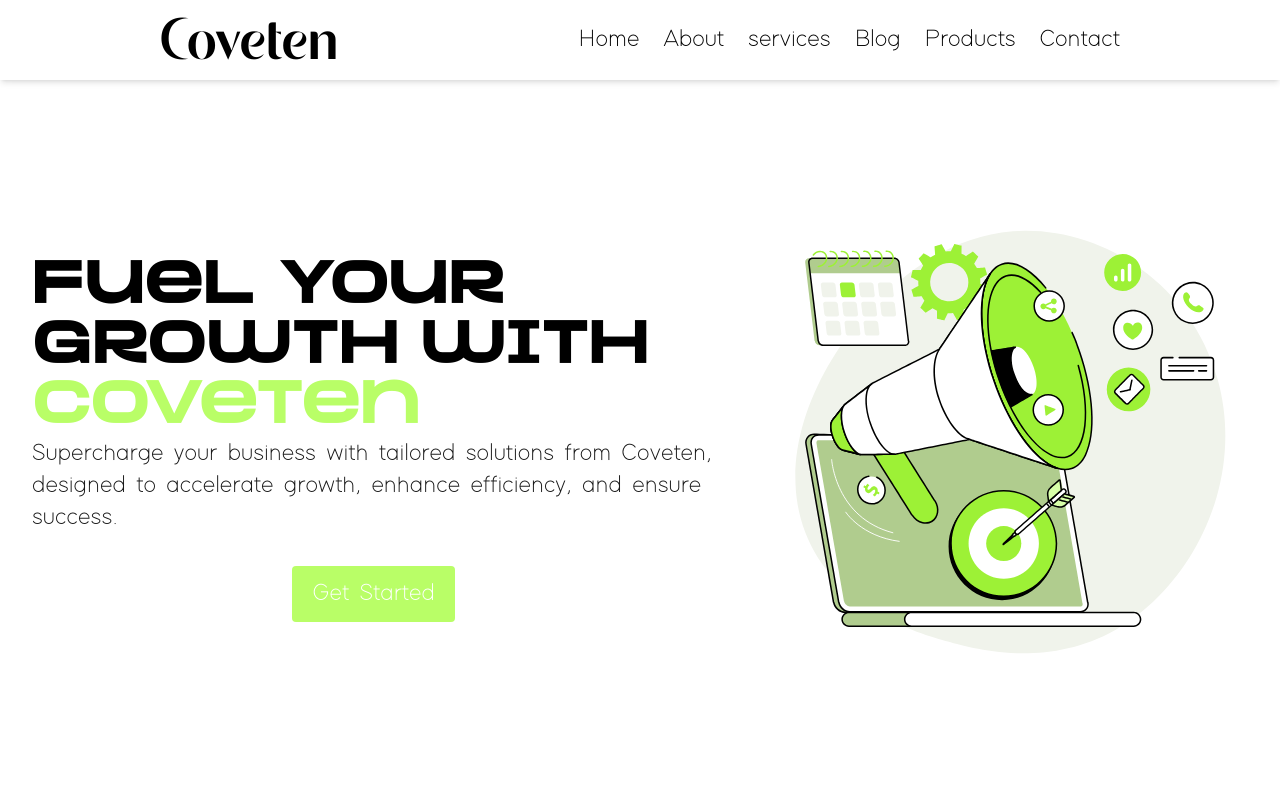
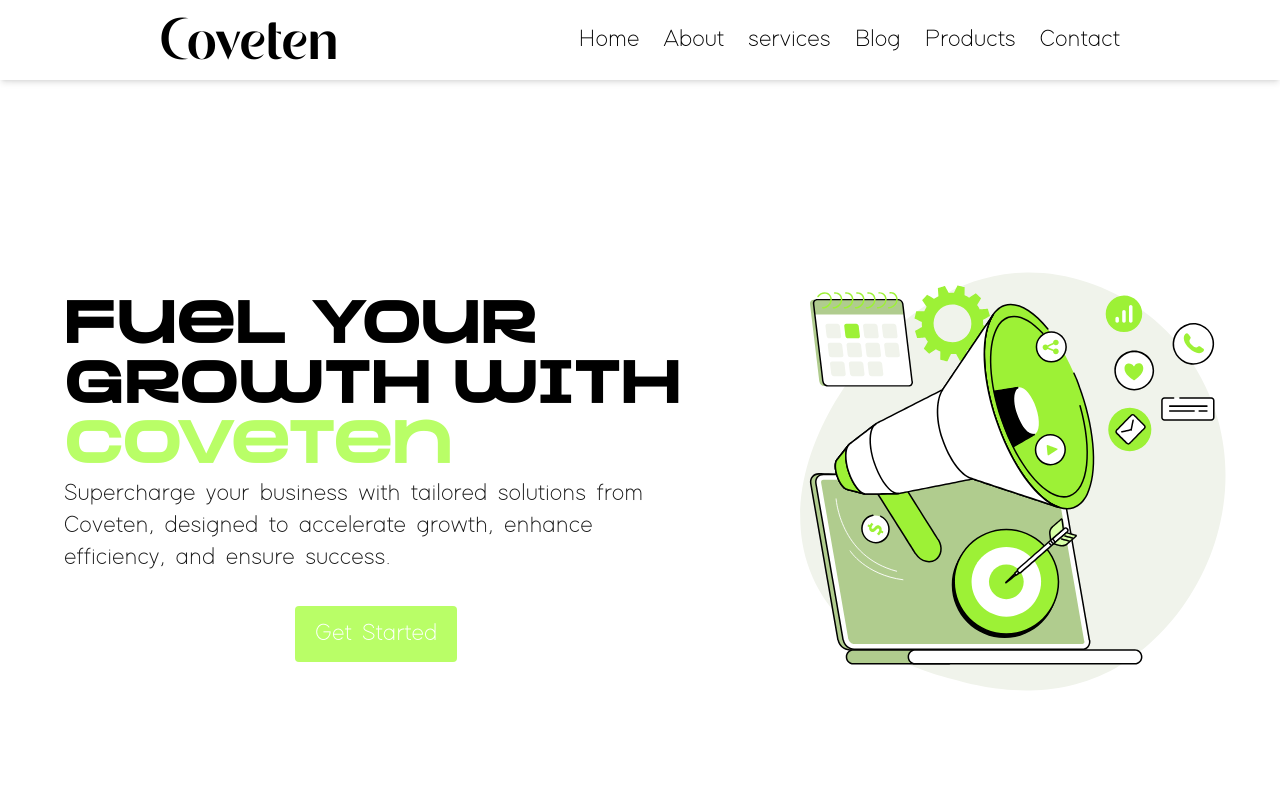
Before and after one commit to Thameem6369538954/coveten, a Next.js app: page / in a window 1280 px wide. Shown: the top 800 px of the page. Built offline with nearby package versions, Linux system fonts and the light colour scheme.

Commit message:
testing 6 commit

```diff
--- a/app/Components/Contact.jsx
+++ b/app/Components/Contact.jsx
@@ -9,7 +9,7 @@
     <div>
       <div className="w-full min-h-[100vh] bg-white px-[1em] m-[auto] flex items-center justify-center flex-col">
         <div className="w-full flex flex-col  sm:flex-col md:flex-col lg:flex-row items-center justify-around p-[1em] gap-3 m-[auto]">
-          <div className="w-[90%] md:w-[50%] lg:w-[70%] grid place-items-center px-[4em] py-[4em] sm:px-[2em]">
+          <div className="w-[100%] lg:w-[100%] md:w-[50%] lg:w-[70%] grid place-items-center px-[1em] py-[1em] lg:px-[4em] lg:py-[4em] sm:px-[2em]">
             <h1 className="text-3xl font-bold text-black font-heading md:text-black sm:text-4xl lg:text-6xl">
               Contact Us
             </h1>
--- a/app/Components/Header.jsx
+++ b/app/Components/Header.jsx
@@ -15,8 +15,8 @@
 
   return (
     <div className="">
-      <div className="sm:flex md:flex lg:flex justify-center items-center m-[auto] w-full min-h-[90vh]">
-        <div className="w-[90%] md:w-[50%] lg:w-[70%] grid place-items-center px-[4em] py-[4em] sm:px-[2em] ">
+      <div className="sm:flex md:flex lg:flex justify-center items-center m-[auto] w-full min-h-[100vh] m-[auto]">
+        <div className="w-[70%] md:w-[50%] lg:w-[70%] grid place-items-center m-[auto] px-[1em] py-[1em] lg:px-[4em] lg:py-[4em] sm:px-[2em] ">
           <h1 className="text-3xl font-bold text-black font-heading md:text-black sm:text-4xl lg:text-6xl">
             Fuel Your Growth with <span className="text-primary ">Coveten</span>
           </h1>
@@ -25,7 +25,7 @@
             designed to accelerate growth, enhance efficiency, and ensure
             success.
           </p>
-          <div className="mt-[2em]">
+          <div className="mt-[2em] m-[auto]">
             <button className="bg-primary text-white font-sans text-2xl py-3 px-5 hover:text-black rounded hover:bg-transparent hover:border-2 border-primary ">
               Get Started
             </button>
--- a/app/Components/Service.jsx
+++ b/app/Components/Service.jsx
@@ -67,8 +67,8 @@
   return (
     <div>
       <div className="">
-        <div className="  w-full lg:min-h-[100vh] min-h-[50vh] lg:bg-white px-[1em] m-[auto]  ">
-          <h1 className='text-3xl md:text-5xl lg:text-5xl relative lg:left-[0%] md:left-[0%] sm:left-[5%]   after:left-[300px] lg:top-40 font-bold text-black  font-heading after:content-[""] after:block after:w-1/4 after:h-1 after:bg-primary after:rounded after:left-[22%] sm:after:left-[35%]  after:top-[40%]   after:absolute '>
+        <div className="  w-full lg:min-h-[100vh] min-h-[50vh] lg:bg-white px-[1em] m-[auto]  relative ">
+          <h1 className='text-3xl md:text-5xl lg:text-5xl relative lg:left-[0%] md:left-[0%] sm:left-[5%]   after:left-[100%] lg:top-40 font-bold text-black  font-heading after:content-[""] after:block after:w-1/4 after:h-1 after:bg-primary after:rounded after:left-[60%] sm:after:left-[35%]  after:top-[40%]   after:absolute '>
             Service
           </h1>
           <div className="w-[100%] lg:min-h-[20vh]  m-[auto] "></div>
```
